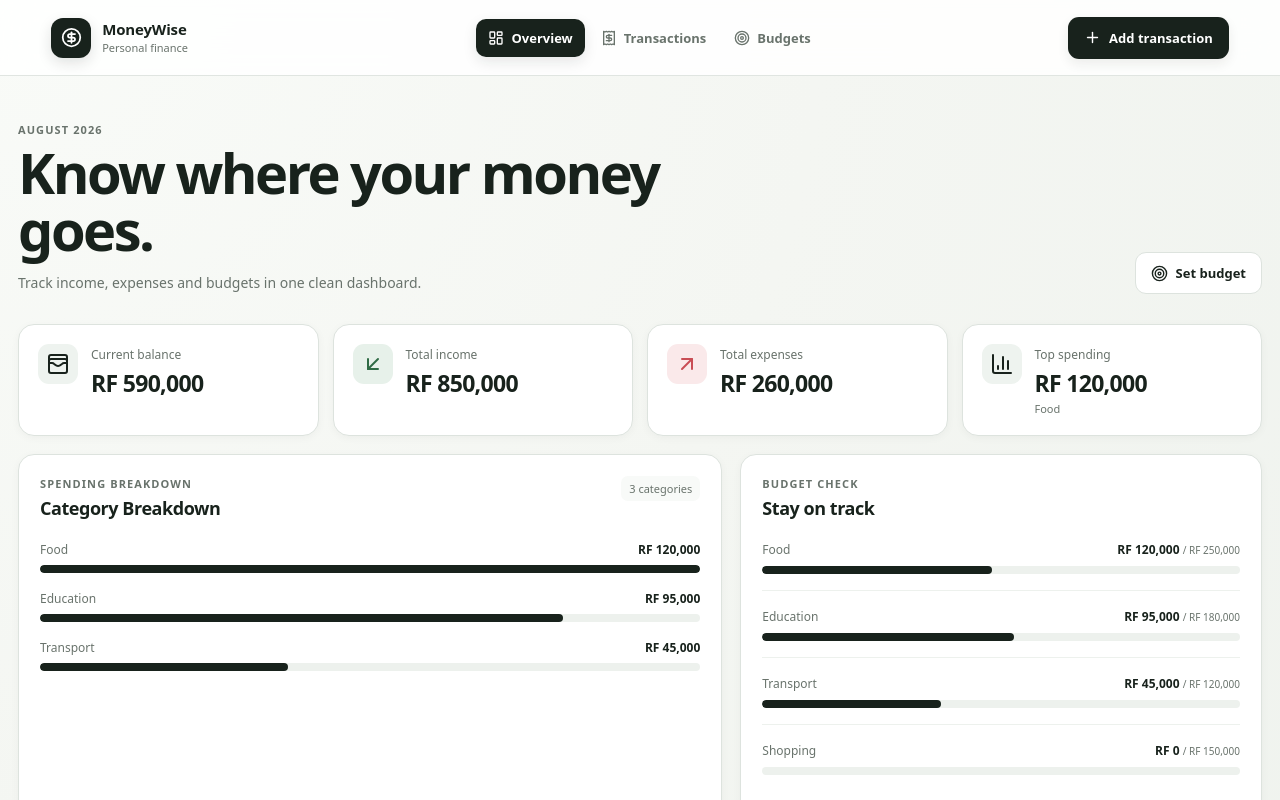
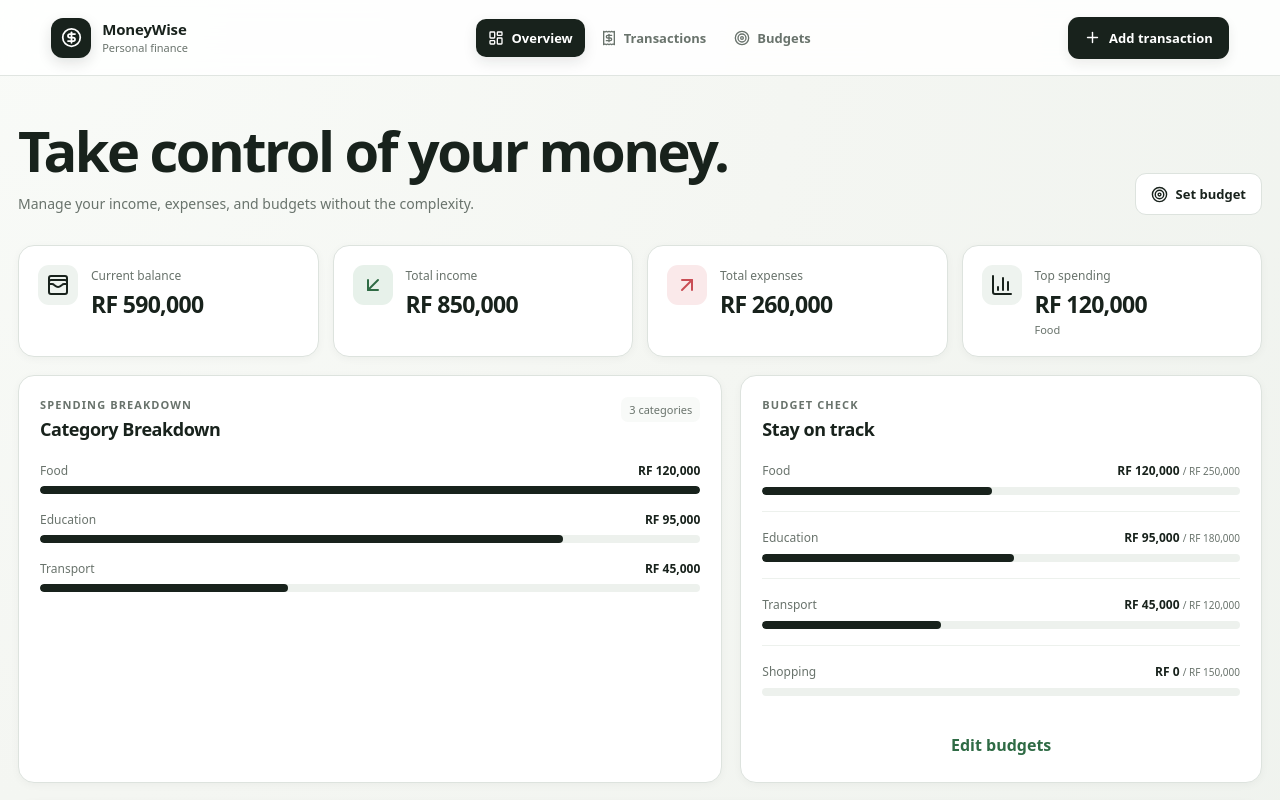
Before and after one commit to fraternebahirwe/Money-wise, a React (Vite) app: page / in a window 1280 px wide. Shown: the top 800 px of the page. Built offline with nearby package versions, Linux system fonts and the light colour scheme.

Commit message:
updating my index.html

```diff
--- a/src/App.jsx
+++ b/src/App.jsx
@@ -137,9 +137,9 @@ export default function App() {
           <>
             <section className="hero">
               <div>
-                <p className="eyebrow">AUGUST 2026</p>
-                <h1>Know where your money goes.</h1>
-                <p className="heroText">Track income, expenses and budgets in one clean dashboard.</p>
+
+                <h1>Take control of your money.</h1>
+                <p className="heroText">Manage your income, expenses, and budgets without the complexity.</p>
               </div>
               <div className="actions">
                 <button className="btn ghost" onClick={() => setBudgetOpen(true)}>
```
